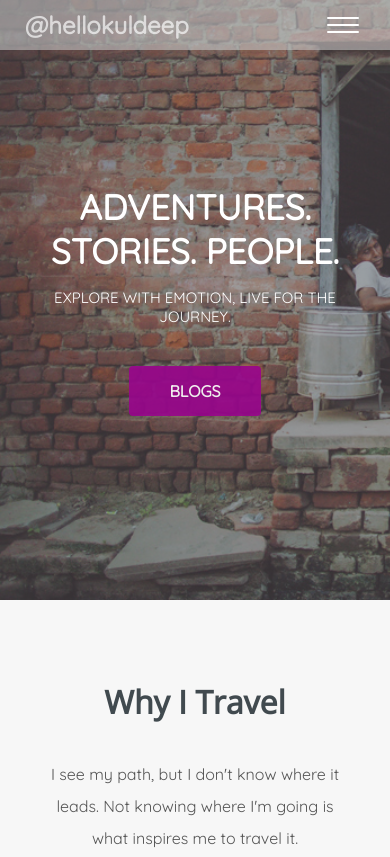
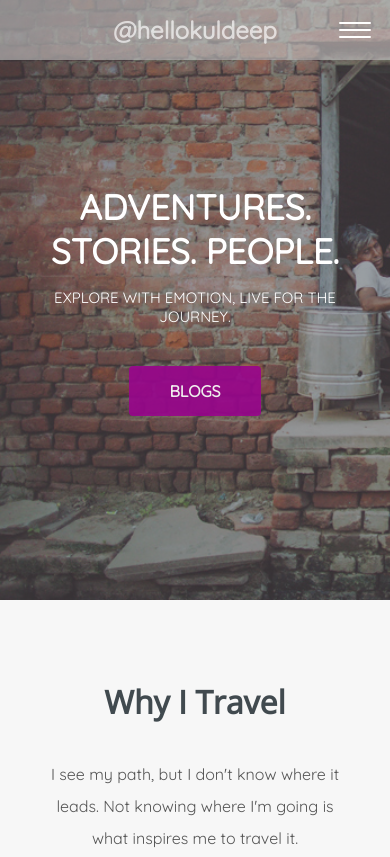
Before and after one commit to HelloKuldeep/_helloworkspace, a plain HTML site: page firstExercise/index.html in a window 390 px wide. Shown: the top 857 px of the page. Drawn offline with nearby package versions, Linux system fonts and the light colour scheme.

Commit message:
CGI-EXERCISE-PROGRESS2.5

```diff
--- a/firstExercise/css/styles.css
+++ b/firstExercise/css/styles.css
@@ -125,12 +125,12 @@ header nav li{
 	font-size: 20px;
 }
 
-header nav li:first-child{
-	margin-left: 0;
+.nav-toggle {
+	display: none;
 }
 
-header nav li:last-child{
-	margin-right: 0;
+.nav-toggle-label {
+	display: none;
 }
 
 @media (max-width: 1000px){
@@ -143,11 +143,20 @@ header nav li:last-child{
 
 	header nav{
 		display: none;
-		flex-direction: column;
 	}
 
-	.nav-toggle {
-		display: none;
+	header {
+		flex-direction: column;
+		align-items: center;
+	}
+
+	header h2{
+		margin: 5px 0;
+	}
+
+	header nav li {
+		margin: 5px 0;
+		text-align: center
 	}
 
 	.nav-toggle:checked ~ nav {
@@ -157,12 +166,11 @@ header nav li:last-child{
 	.nav-toggle-label {
 		position: absolute;
 		top: 0;
-		right: 8%;
+		right: 5%;
 		margin-left: 1em;
 		height: 100%;
 		display: flex;
 		align-items: center;
-		float: right;
 	}
 
 	.nav-toggle-label span,
```
